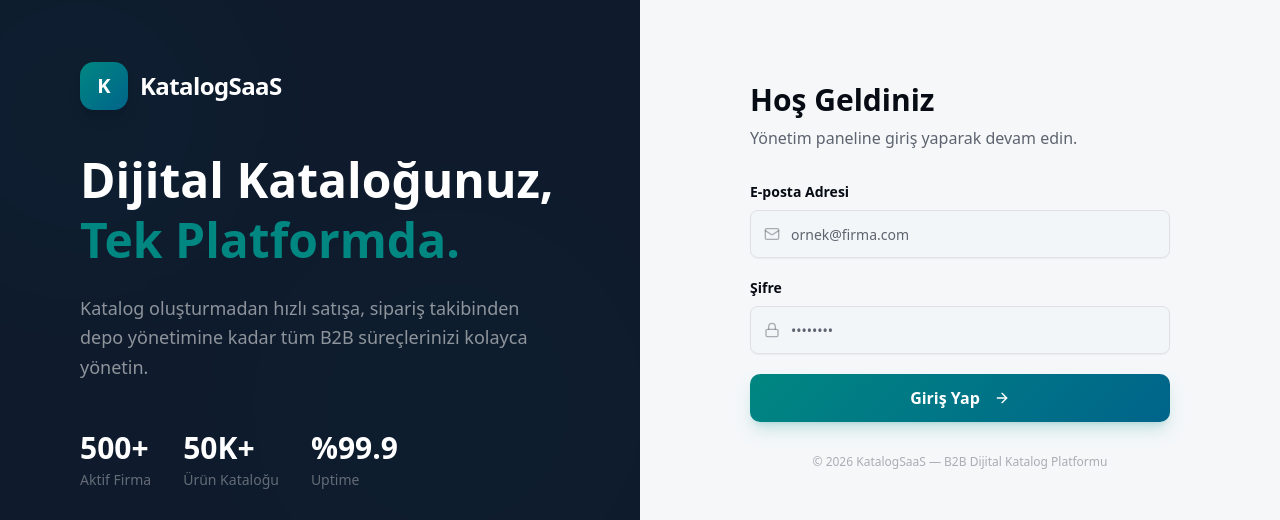
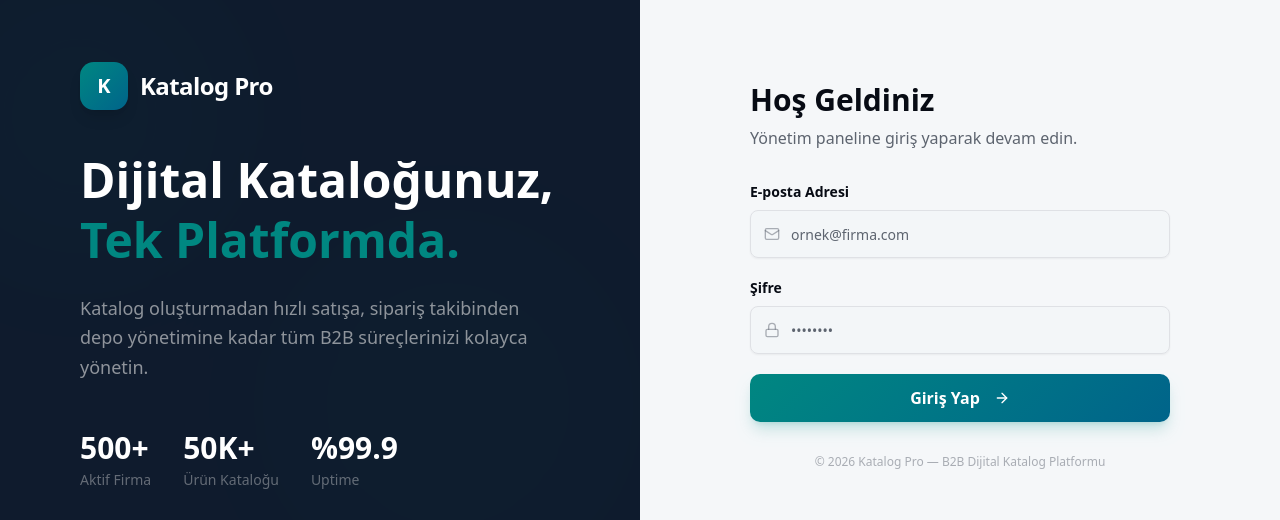
Before and after one commit to Retrosero/b2b-dijital-katalog-saas, a React (Vite) app: page /auth/login in a window 1280 px wide. Shown: the part 124-644 px from the top of the page. Built offline with nearby package versions, Linux system fonts and the light colour scheme; no server answers.

Commit message:
tasarım

```diff
--- a/index.html
+++ b/index.html
@@ -6,7 +6,7 @@
     <meta name="description" content="B2B Dijital Katalog SaaS - Katalogdan satışa, depodan teslimat sürecine kadar tüm işlemlerinizi kolaylaştıran platform." />
     <meta name="theme-color" content="#1e293b" />
     <link rel="preconnect" href="https://fonts.googleapis.com" />
-    <title>KatalogSaaS — B2B Dijital Katalog Yönetimi</title>
+    <title>Katalog Pro</title>
   </head>
   <body>
     <div id="root"></div>
--- a/src/components/layouts/AdminLayout.tsx
+++ b/src/components/layouts/AdminLayout.tsx
@@ -11,8 +11,8 @@ import {
   ShoppingCart,
   Tags,
   Users,
-  PanelLeftClose,
-  PanelLeftOpen,
+  ChevronsLeft,
+  ChevronsRight,
   Bell,
   Menu,
   X,
@@ -31,6 +31,7 @@ export default function AdminLayout() {
   const [collapsed, setCollapsed] = useState(false);
   const [mobileMenuOpen, setMobileMenuOpen] = useState(false);
   const [notifications, setNotifications] = useState<any[]>([]);
+  const [pendingOrdersCount, setPendingOrdersCount] = useState(0);
   const [isNotificationsOpen, setIsNotificationsOpen] = useState(false);
 
   // Close mobile menu on route change
@@ -53,11 +54,37 @@ export default function AdminLayout() {
     }
   };
 
+  const fetchPendingOrdersCount = async () => {
+    if (!token || user?.role === "SUPER_ADMIN") {
+      setPendingOrdersCount(0);
+      return;
+    }
+    try {
+      const res = await fetch("/api/orders", {
+        headers: { Authorization: `Bearer ${token}` }
+      });
+      if (res.ok) {
+        const orders = await res.json();
+        const pendingCount = Array.isArray(orders)
+          ? orders.filter((order: any) => order.status === "PENDING").length
+          : 0;
+        setPendingOrdersCount(pendingCount);
+      }
+    } catch (e) {
+      console.error(e);
+    }
+  };
+
   useEffect(() => {
     fetchNotifications();
+    fetchPendingOrdersCount();
     const interval = setInterval(fetchNotifications, 30000); // refresh every 30s
-    return () => clearInterval(interval);
-  }, [token]);
+    const ordersInterval = setInterval(fetchPendingOrdersCount, 30000);
+    return () => {
+      clearInterval(interval);
+      clearInterval(ordersInterval);
+    };
+  }, [token, user?.role]);
 
   const unreadCount = notifications.filter(n => !n.isRead).length;
 
@@ -90,7 +117,7 @@ export default function AdminLayout() {
     { to: "/admin/catalogs", icon: ShoppingBag, label: "Kataloglar" },
     { divider: "SATIŞ & OPERASYON" },
     { to: "/admin/fast-sales", icon: Zap, label: "Hızlı Satış" },
-    { to: "/admin/orders", icon: ShoppingCart, label: "Siparişler", badge: "Yeni" },
+    { to: "/admin/orders", icon: ShoppingCart, label: "Siparişler" },
     { to: "/admin/warehouse", icon: WarehouseIcon, label: "Depo" },
     { to: "/admin/customers", icon: Users, label: "Müşteriler" },
     ...(user?.role !== "SALES_USER" ? [
@@ -147,7 +174,7 @@ export default function AdminLayout() {
           onClick={() => setCollapsed(!collapsed)}
           className="hidden lg:flex absolute -right-3.5 top-7 bg-card border border-border shadow-md items-center justify-center w-7 h-7 rounded-full text-muted-foreground hover:text-foreground hover:bg-accent z-10 transition-colors"
         >
-          {collapsed ? <PanelLeftOpen className="w-3.5 h-3.5" /> : <PanelLeftClose className="w-3.5 h-3.5" />}
+          {collapsed ? <ChevronsRight className="w-3.5 h-3.5" /> : <ChevronsLeft className="w-3.5 h-3.5" />}
         </button>
 
         <div className="lg:hidden absolute top-4 right-4 text-sidebar-foreground">
@@ -161,7 +188,7 @@ export default function AdminLayout() {
           <div className="w-9 h-9 flex-shrink-0 brand-gradient rounded-lg flex items-center justify-center shrink-0 shadow-md">
             <span className="font-bold text-white text-base">K</span>
           </div>
-          {(!collapsed || mobileMenuOpen) && <span className="text-sidebar-foreground font-bold text-lg tracking-tight truncate">KatalogSaaS</span>}
+          {(!collapsed || mobileMenuOpen) && <span className="text-sidebar-foreground font-bold text-lg tracking-tight truncate">Katalog Pro</span>}
         </div>
 
         <nav className="flex-1 px-3 py-4 space-y-0.5 overflow-y-auto w-full overflow-x-hidden custom-scrollbar">
@@ -192,9 +219,9 @@ export default function AdminLayout() {
               >
                 <Icon className="w-[18px] h-[18px] shrink-0" />
                 {(!collapsed || mobileMenuOpen) && <span className="text-sm font-medium truncate">{link.label}</span>}
-                {link.badge && (!collapsed || mobileMenuOpen) && (
+                {link.to === "/admin/orders" && pendingOrdersCount > 0 && (!collapsed || mobileMenuOpen) && (
                   <span className="ml-auto bg-destructive text-white text-[10px] px-2 py-0.5 rounded-full shrink-0 font-semibold pulse-dot">
-                    {link.badge}
+                    {pendingOrdersCount}
                   </span>
                 )}
               </Link>
--- a/src/pages/auth/Login.tsx
+++ b/src/pages/auth/Login.tsx
@@ -66,7 +66,7 @@ export default function Login() {
             <div className="w-12 h-12 brand-gradient rounded-xl flex items-center justify-center shadow-lg">
               <span className="font-bold text-white text-xl">K</span>
             </div>
-            <span className="text-white font-bold text-2xl tracking-tight">KatalogSaaS</span>
+            <span className="text-white font-bold text-2xl tracking-tight">Katalog Pro</span>
           </div>
           <h1 className="text-4xl xl:text-5xl font-bold text-white leading-tight mb-6">
             Dijital Kataloğunuz,<br />
@@ -101,7 +101,7 @@ export default function Login() {
             <div className="w-11 h-11 brand-gradient rounded-xl flex items-center justify-center shadow-lg">
               <span className="font-bold text-white text-lg">K</span>
             </div>
-            <span className="text-foreground font-bold text-xl tracking-tight">KatalogSaaS</span>
+            <span className="text-foreground font-bold text-xl tracking-tight">Katalog Pro</span>
           </div>
 
           <div className="mb-8">
@@ -162,7 +162,7 @@ export default function Login() {
           </form>
 
           <p className="text-center text-xs text-muted-foreground/50 mt-8">
-            © {new Date().getFullYear()} KatalogSaaS — B2B Dijital Katalog Platformu
+            © {new Date().getFullYear()} Katalog Pro — B2B Dijital Katalog Platformu
           </p>
         </div>
       </div>
```
